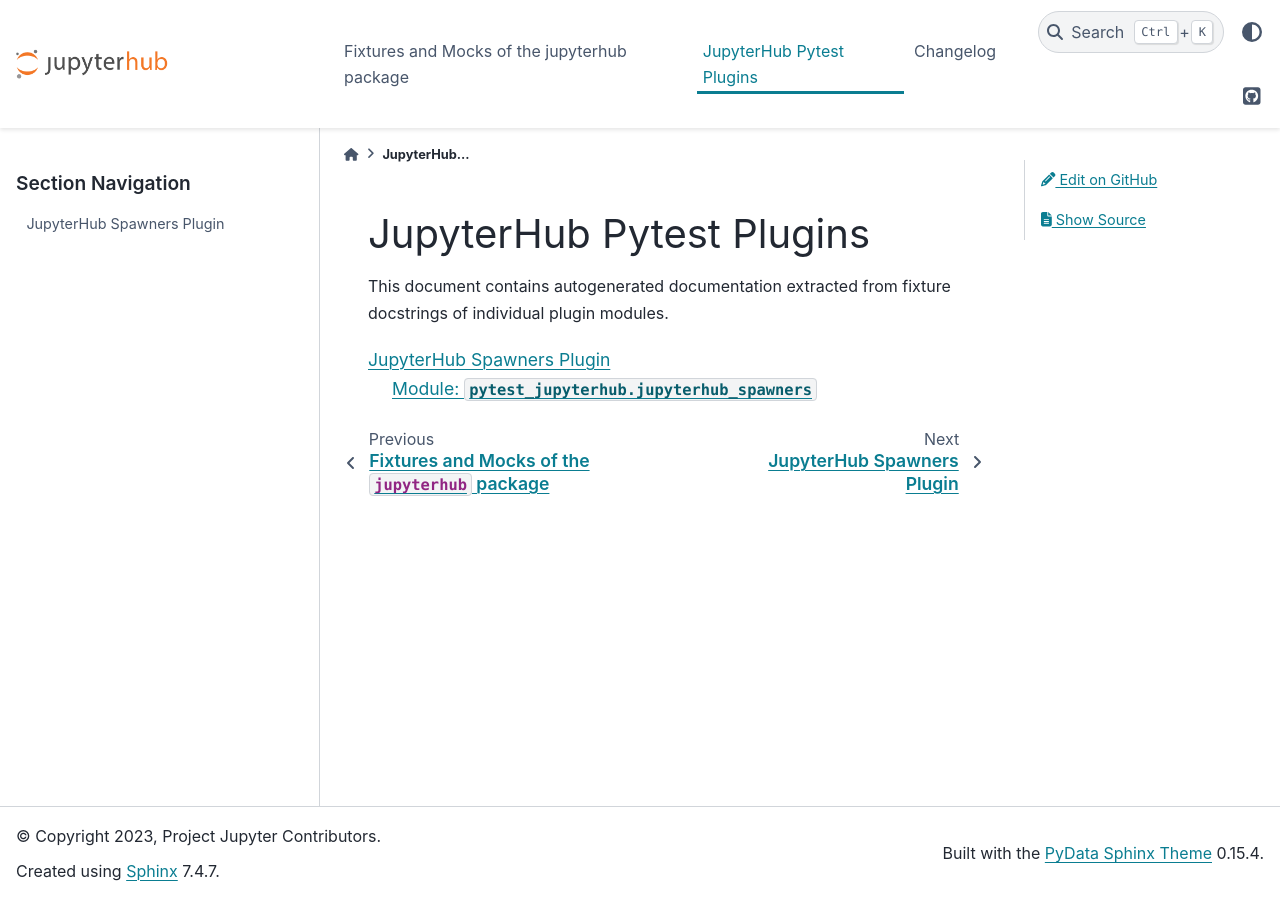
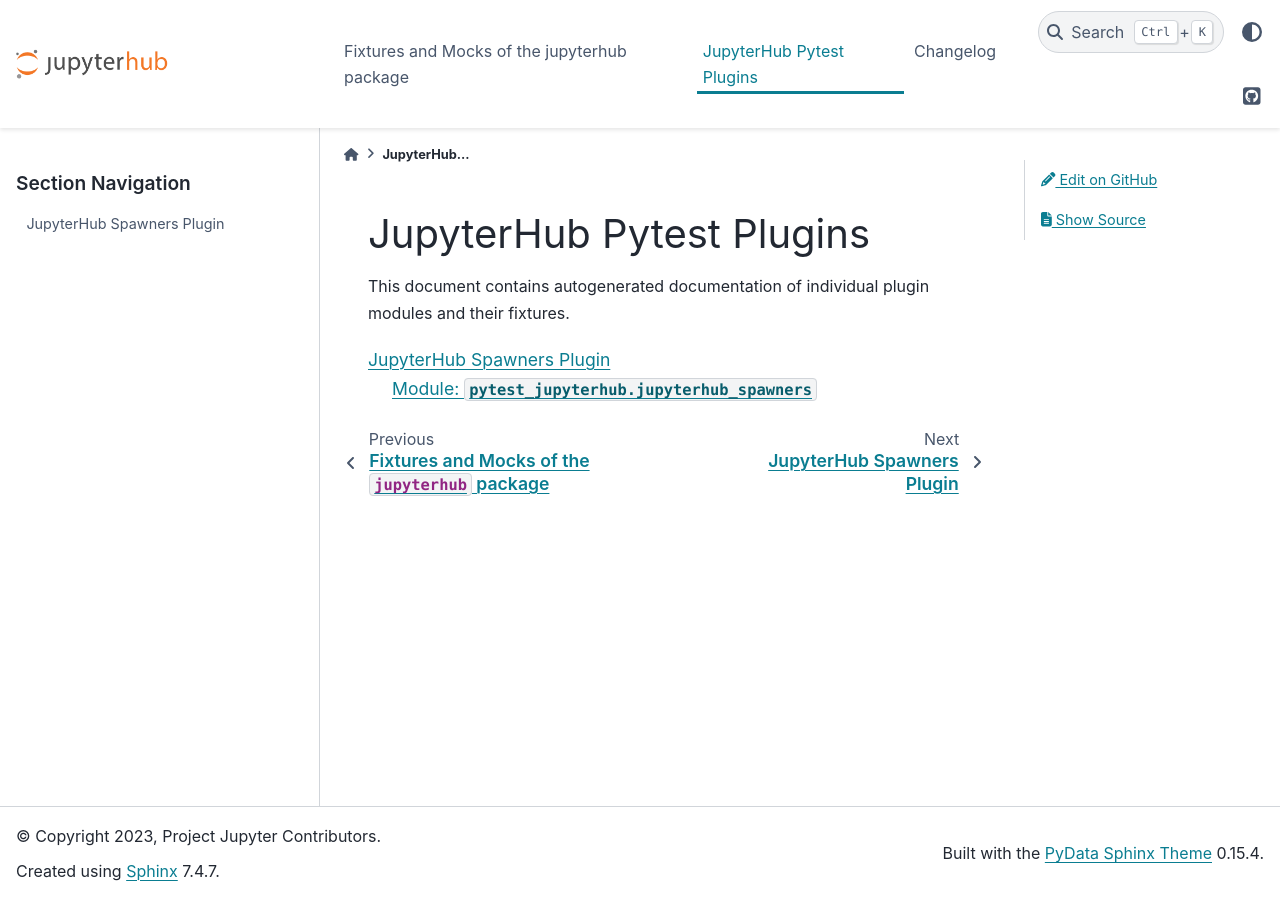
Before and after one commit to jupyterhub/pytest-jupyterhub, a Sphinx documentation site: the page built from docs/source/api/index.md, in a window 1280 px wide. Built offline with Sphinx 7.4.7 and the PyData theme 0.15.4, drawn with Linux system fonts in a browser that asks for light colours.

Commit message:
alter document description

````diff
--- a/docs/source/api/index.md
+++ b/docs/source/api/index.md
@@ -2,7 +2,7 @@
 
 # JupyterHub Pytest Plugins
 
-This document contains autogenerated documentation extracted from fixture docstrings of individual plugin modules.
+This document contains autogenerated documentation of individual plugin modules and their fixtures.
 
 ```{toctree}
 :maxdepth: 3
````
